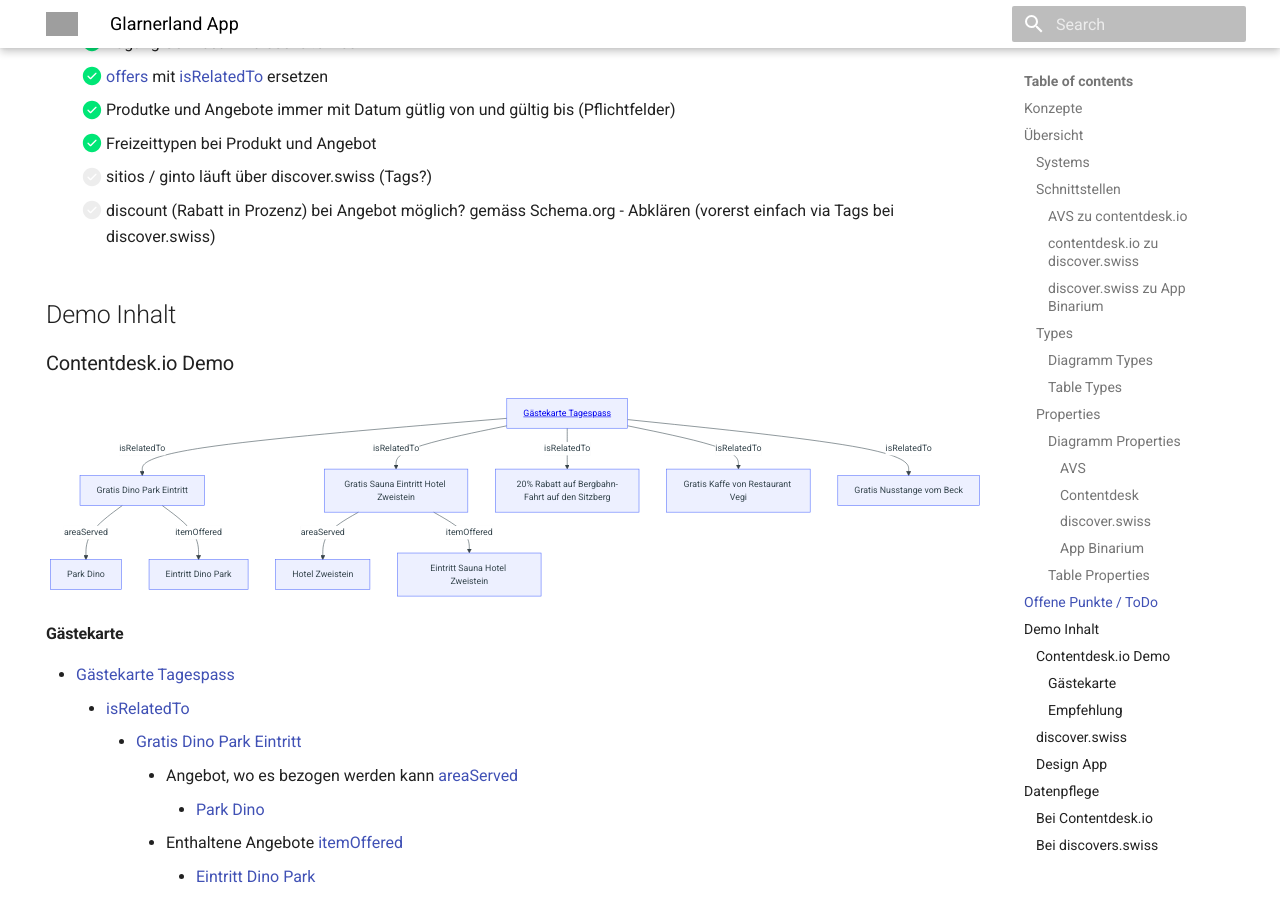
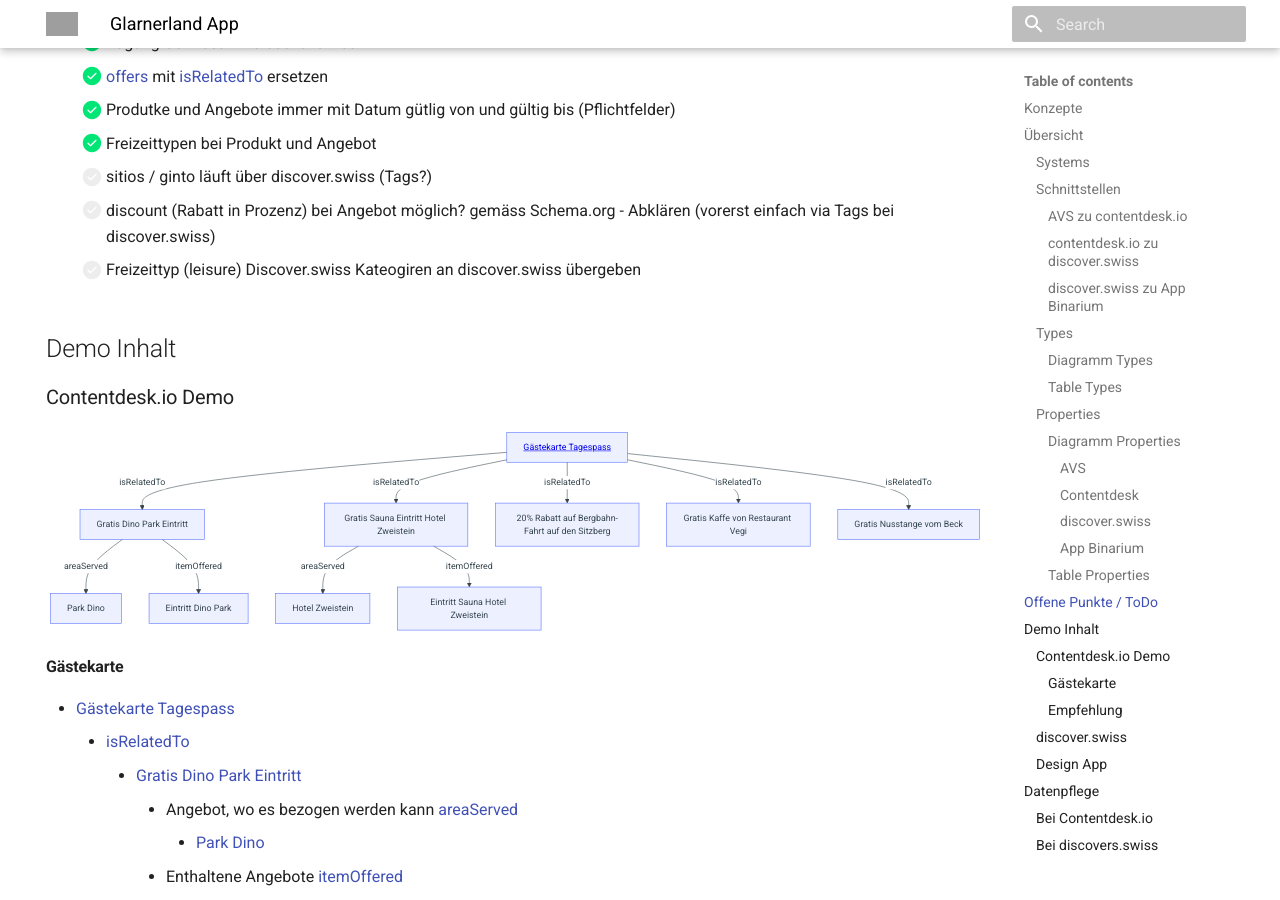
Before and after one commit to tsolenthaler/docs.contentdesk.io, an MkDocs documentation site: the page built from docs/projects/glarnerlandApp.md, in a window 1280 px wide and 900 px high, scrolled down 6288 px. Built offline with MkDocs 1.6.1 and Material for MkDocs 9.7.7, drawn with Linux system fonts in a browser that asks for light colours; grey boxes are pictures that could not be loaded.

Commit message:
Refactor glarnerlandApp.md: Add leisure type for discover.swiss integration

```diff
--- a/docs/projects/glarnerlandApp.md
+++ b/docs/projects/glarnerlandApp.md
@@ -283,6 +283,7 @@ classDiagram
     * [x] Freizeittypen bei Produkt und Angebot
     * [ ] sitios / ginto läuft über discover.swiss (Tags?)
     * [ ] discount (Rabatt in Prozenz) bei Angebot möglich? gemäss Schema.org - Abklären (vorerst einfach via Tags bei discover.swiss)
+    * [ ] Freizeittyp (leisure) Discover.swiss Kateogiren an discover.swiss übergeben
 
 
 ## Demo Inhalt
```
